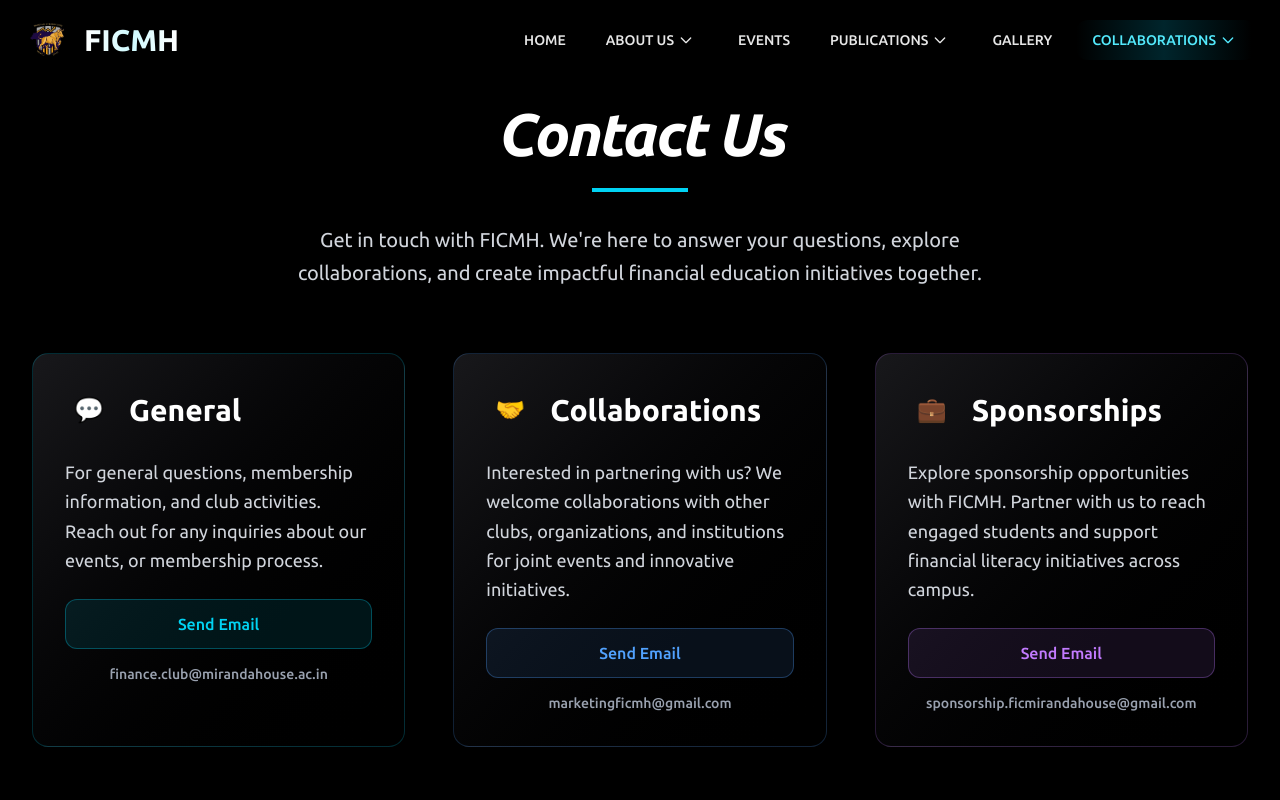
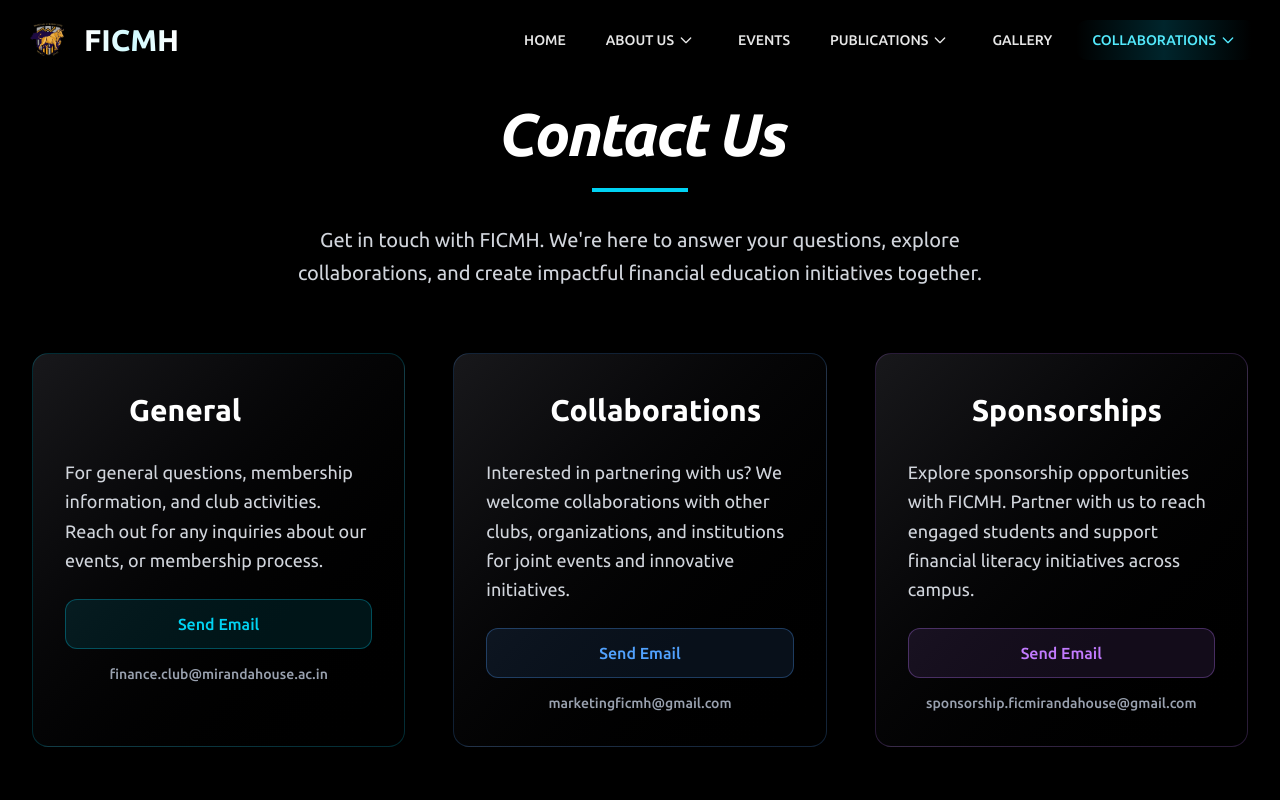
Before and after one commit to SubhradeepBasu18/FIC-Freelance, a React (Vite) app in the folder frontend/: page /contact in a window 1280 px wide. Shown: the top 800 px of the page. Built offline with nearby package versions, Linux system fonts and the light colour scheme.

Commit message:
Removed emoji from Contact Page

```diff
--- a/frontend/src/pages/ContactPage.tsx
+++ b/frontend/src/pages/ContactPage.tsx
@@ -8,19 +8,16 @@
             title: "General Inquiries",
             email: "finance.club@mirandahouse.ac.in",
             description: "For general questions, membership information, and club activities",
-            icon: "💬"
         },
         collaborations: {
             title: "Collaborations",
             email: "marketingficmh@gmail.com",
             description: "For partnerships, joint events, and collaborative initiatives",
-            icon: "🤝"
         },
         sponsorships: {
             title: "Sponsorships",
             email: "sponsorship.ficmirandahouse@gmail.com",
             description: "For sponsorship opportunities and brand partnerships",
-            icon: "💼"
         }
     };
 
@@ -60,7 +57,7 @@
                         <div className="bg-gradient-to-br from-zinc-900 to-black p-8 rounded-2xl border border-cyan-400/20 h-full transform hover:scale-[1.02] transition-all duration-300">
                             <div className="flex items-center mb-6">
                                 <div className="w-12 h-12 bg-transparent rounded-lg flex items-center justify-center mr-4">
-                                    <span className="text-2xl">💬</span>
+                                    {/* No icon - just the container for spacing */}
                                 </div>
                                 <h2 className="text-3xl font-bold text-white">General</h2>
                             </div>
@@ -90,7 +87,7 @@
                         <div className="bg-gradient-to-br from-zinc-900 to-black p-8 rounded-2xl border border-blue-400/20 h-full transform hover:scale-[1.02] transition-all duration-300">
                             <div className="flex items-center mb-6">
                                 <div className="w-12 h-12 bg-transparent rounded-lg flex items-center justify-center mr-4">
-                                    <span className="text-2xl">🤝</span>
+                                    {/* No icon - just the container for spacing */}
                                 </div>
                                 <h2 className="text-3xl font-bold text-white">Collaborations</h2>
                             </div>
@@ -120,7 +117,7 @@
                         <div className="bg-gradient-to-br from-zinc-900 to-black p-8 rounded-2xl border border-purple-400/20 h-full transform hover:scale-[1.02] transition-all duration-300">
                             <div className="flex items-center mb-6">
                                 <div className="w-12 h-12 bg-transparent rounded-lg flex items-center justify-center mr-4">
-                                    <span className="text-2xl">💼</span>
+                                    {/* No icon - just the container for spacing */}
                                 </div>
                                 <h2 className="text-3xl font-bold text-white">Sponsorships</h2>
                             </div>
@@ -145,9 +142,6 @@
                         </div>
                     </div>
                 </div>
-
-                {/* Contact Methods Section - Consistent with Departments Section */}
-
 
                 {/* Response Stats Section - Consistent with Stats Section */}
                 <div className="bg-black rounded-2xl p-8 border border-cyan-400/20">
```
